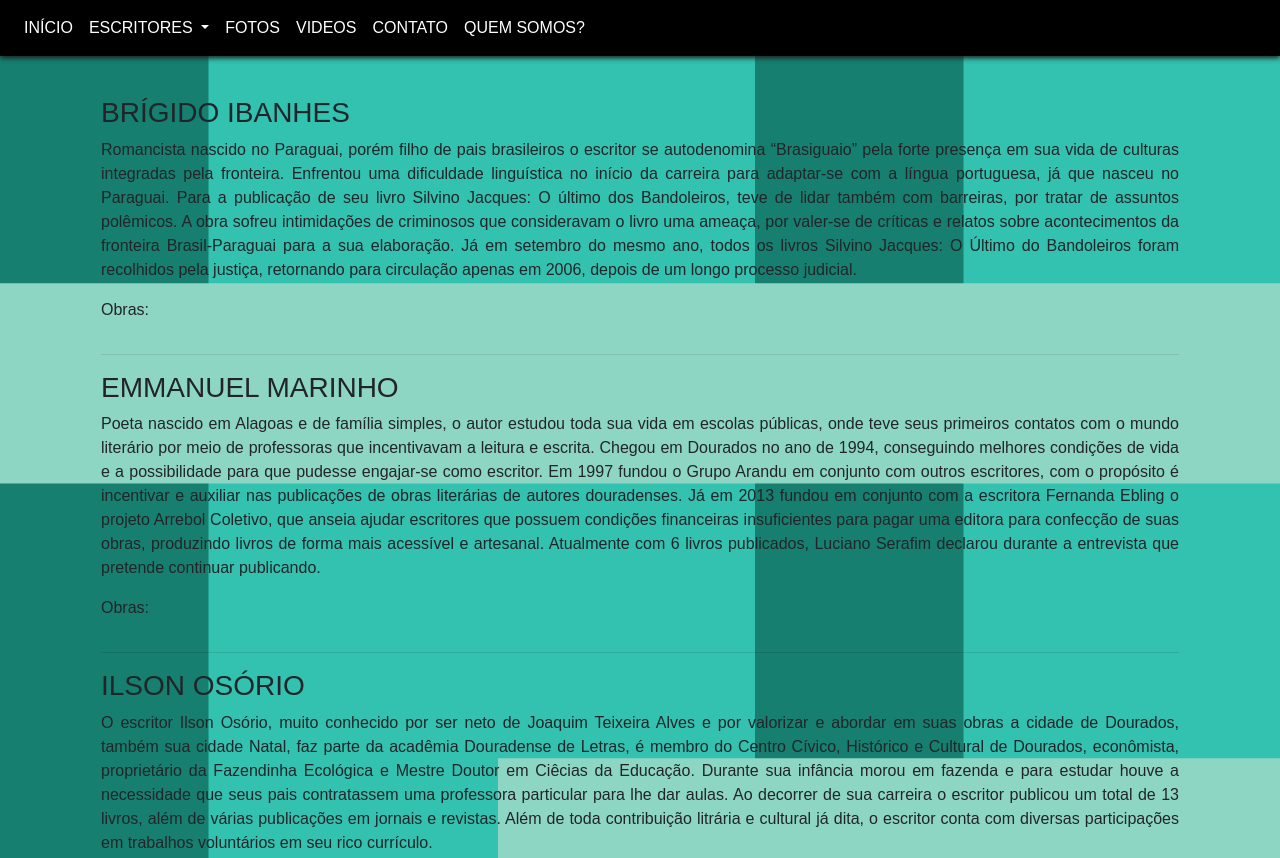
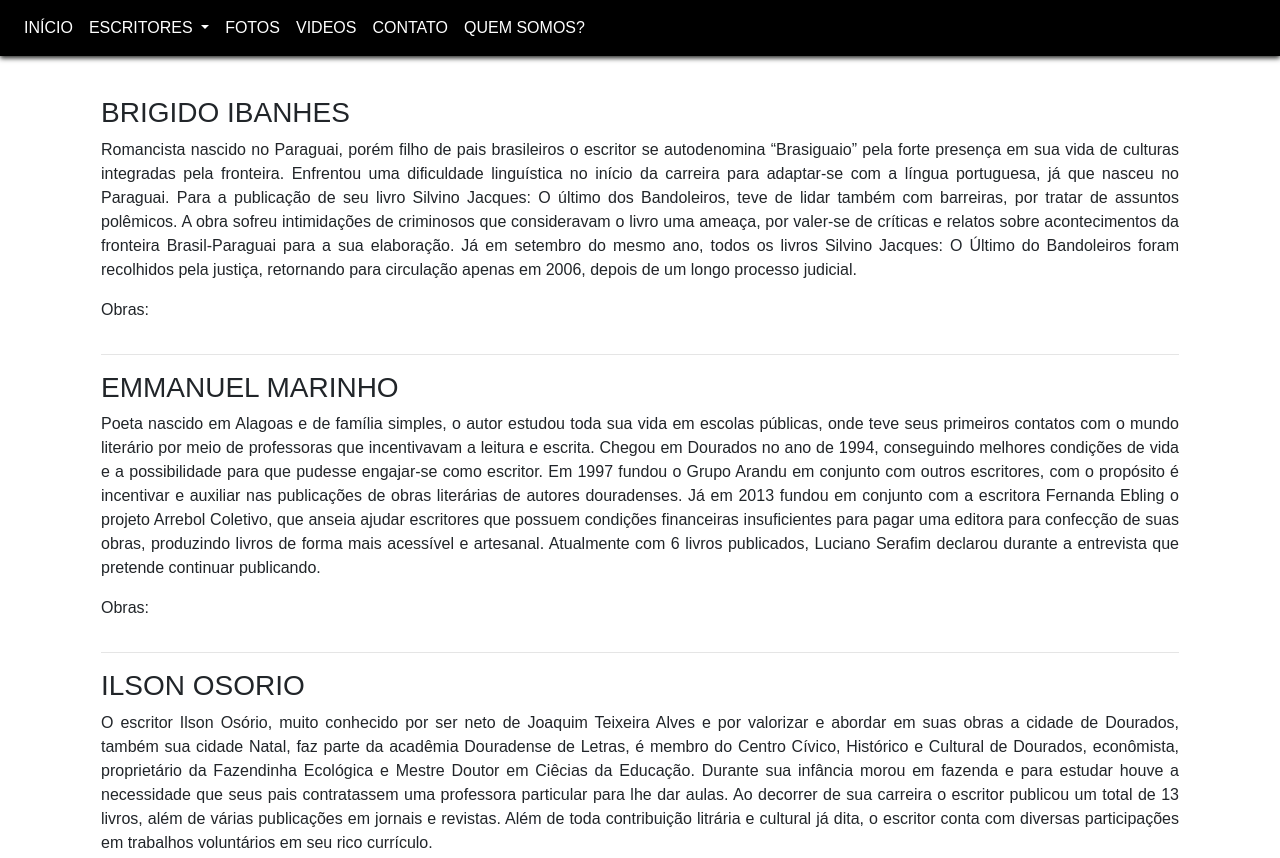
Before and after one commit to nicollyIfms/Lifa, a plain HTML site: page escritores.html in a window 1280 px wide. Shown: the top 858 px of the page. Drawn offline with nearby package versions, Linux system fonts and the light colour scheme.

Commit message:
Update escritores.html

```diff
--- a/escritores.html
+++ b/escritores.html
@@ -10,7 +10,7 @@
 
     <title>Literatura Favorável</title>
   </head>
-   <body style="background-image: url('img/teste.png')"/>
+   <body style=""/>
 
     <!-- ________SECAO HEADER_________-->
     <header>
@@ -64,7 +64,7 @@
       <div  class="row">
         <div class="col">
           <div id="brigido" class="h3">
-            BRÍGIDO IBANHES
+            BRIGIDO IBANHES
           </div>
           <div class="d-flex" style="flex-direction: row;">
 
@@ -95,7 +95,7 @@
       <div class="row">
         <div class="col">
           <div id="ilson" class="h3">
-            ILSON OSÓRIO
+            ILSON OSORIO
           </div>
 
           <div class="d-flex" style="flex-direction: row;">
```
